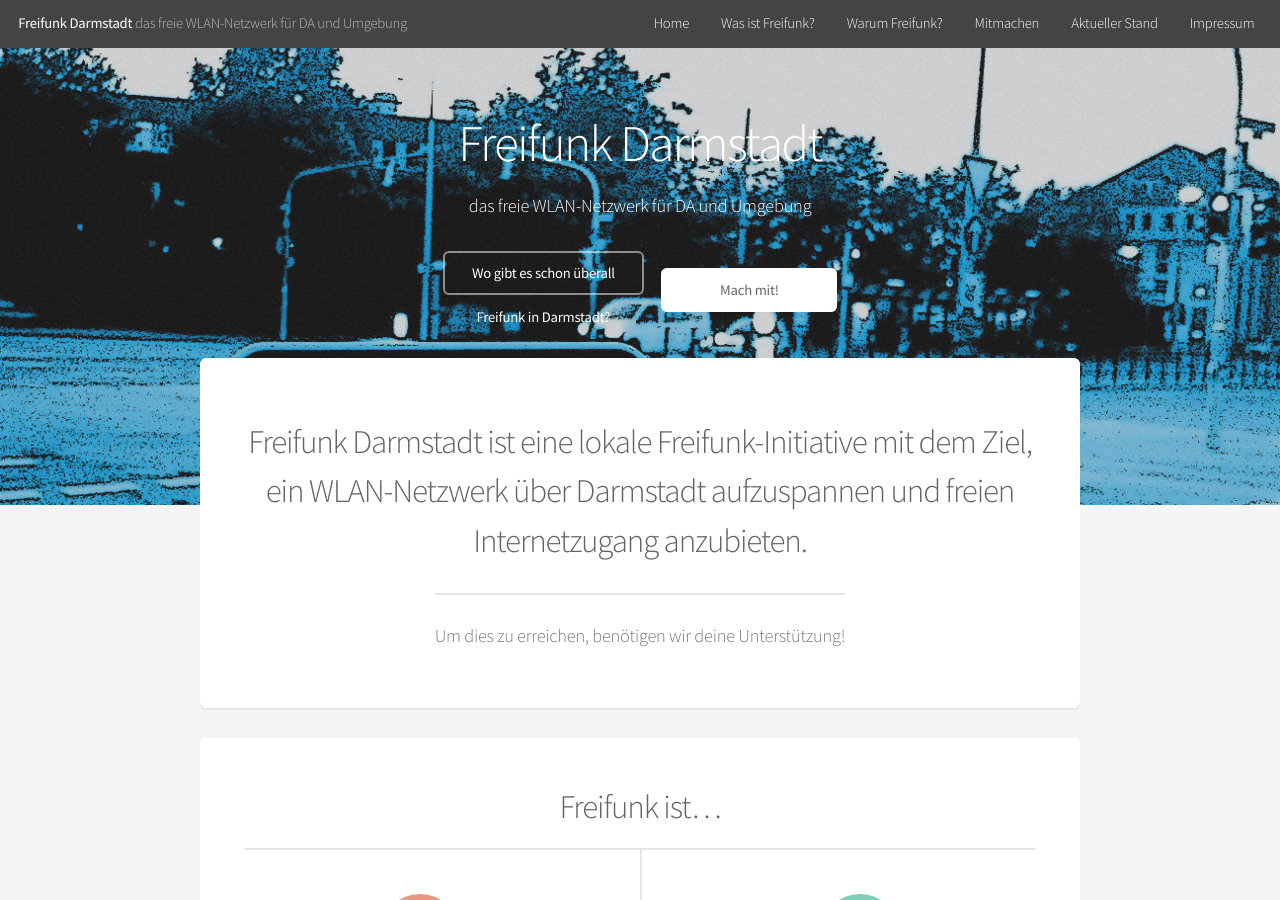
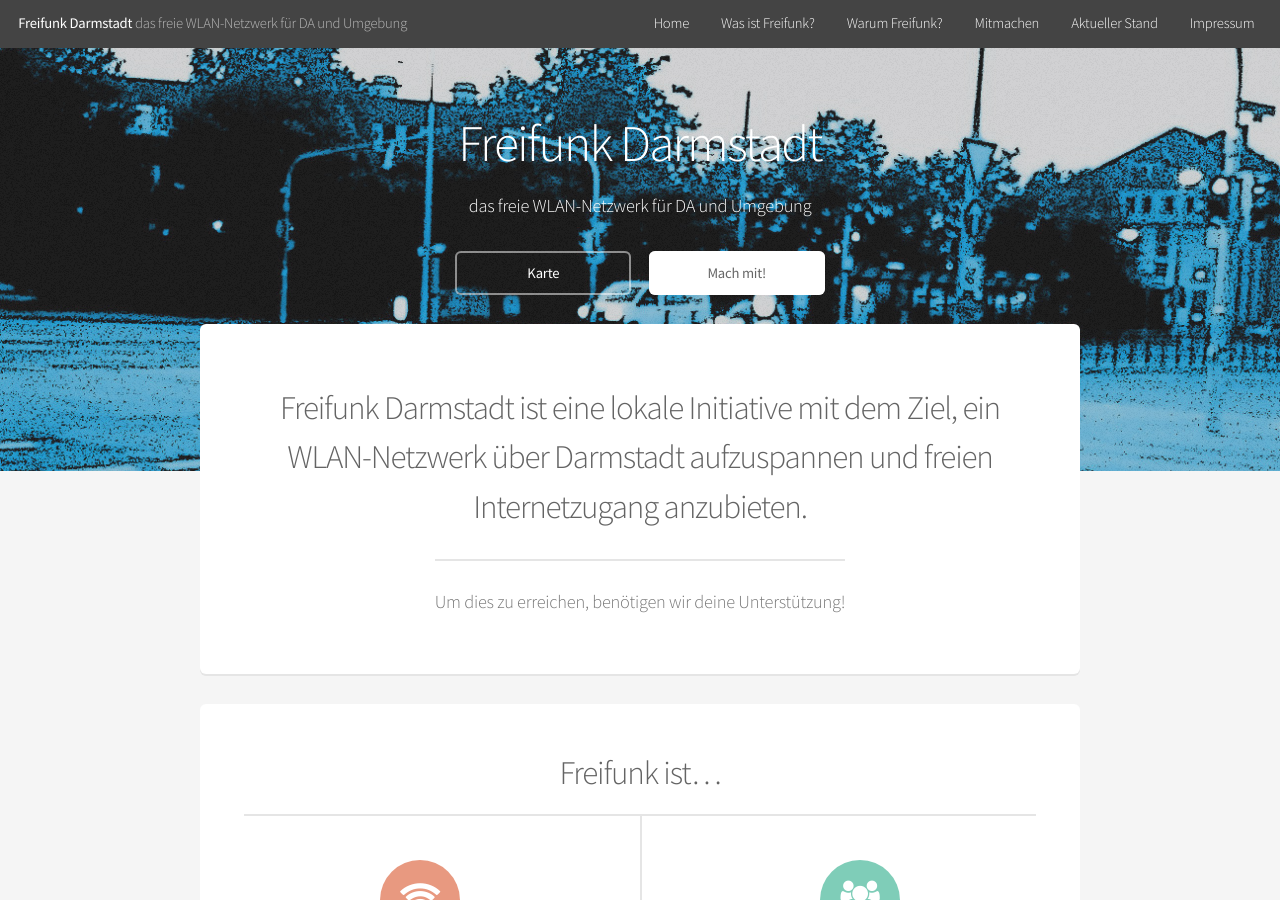
Before and after one commit to mdrenger/darmstadt.freifunk.net, a Jekyll site: the page built from pages/index.html, in a window 1280 px wide and 900 px high. Built offline with Jekyll 4.4.1, drawn with Linux system fonts in a browser that asks for light colours.

Commit message:
fixed landing page cotnent and site description

```diff
--- a/_config.yml
+++ b/_config.yml
@@ -3,7 +3,7 @@
 tagline: das freie WLAN-Netzwerk für DA und Umgebung
 email: info@freifunk-darmstadt.de
 description: > # this means to ignore newlines until "baseurl:"
- Freifunk Darmstadt ist eine lokale Freifunk-Initiative mit dem Ziel, ein WLAN-Netzwerk über Darmstadt aufzuspannen und freien Internetzugang anzubieten.
+ Freifunk Darmstadt ist eine lokale Initiative mit dem Ziel, ein WLAN-Netzwerk über Darmstadt aufzuspannen und freien Internetzugang anzubieten.
 baseurl: "" # the subpath of your site, e.g. /blog/
 url: "http://freifunk-darmstadt.github.io" # the base hostname & protocol for your site
 twitter_username: freifunkDA
--- a/_layouts/landing.html
+++ b/_layouts/landing.html
@@ -11,7 +11,7 @@
 		<h2>{{ site.title }}</h2>
 		<p>{{ site.tagline }}</p>
 		<ul class="actions">
-			<li><a href="#" class="button">Wo gibt es schon überall<br/>Freifunk in Darmstadt?</a></li>
+			<li><a href="#" class="button">Karte</a></li>
 			<li><a href="#" class="button special">Mach mit!</a></li>
 		</ul>
 	</section>
```
